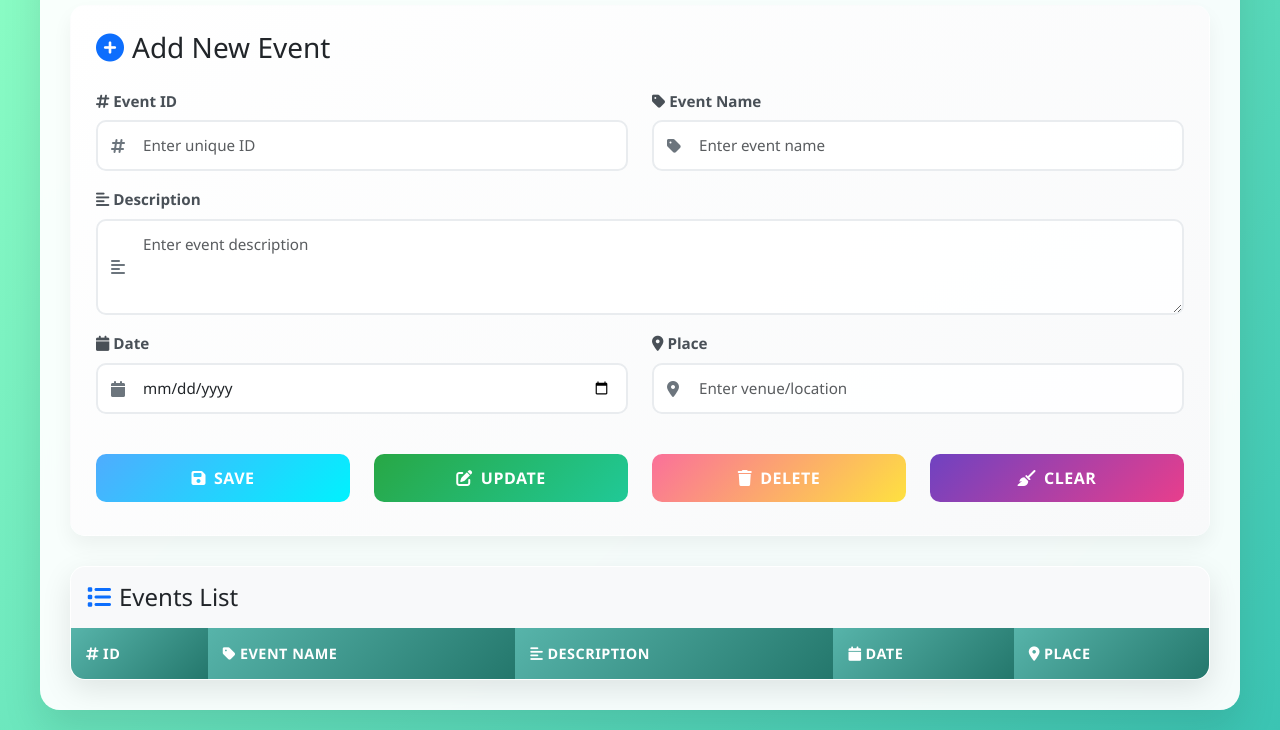
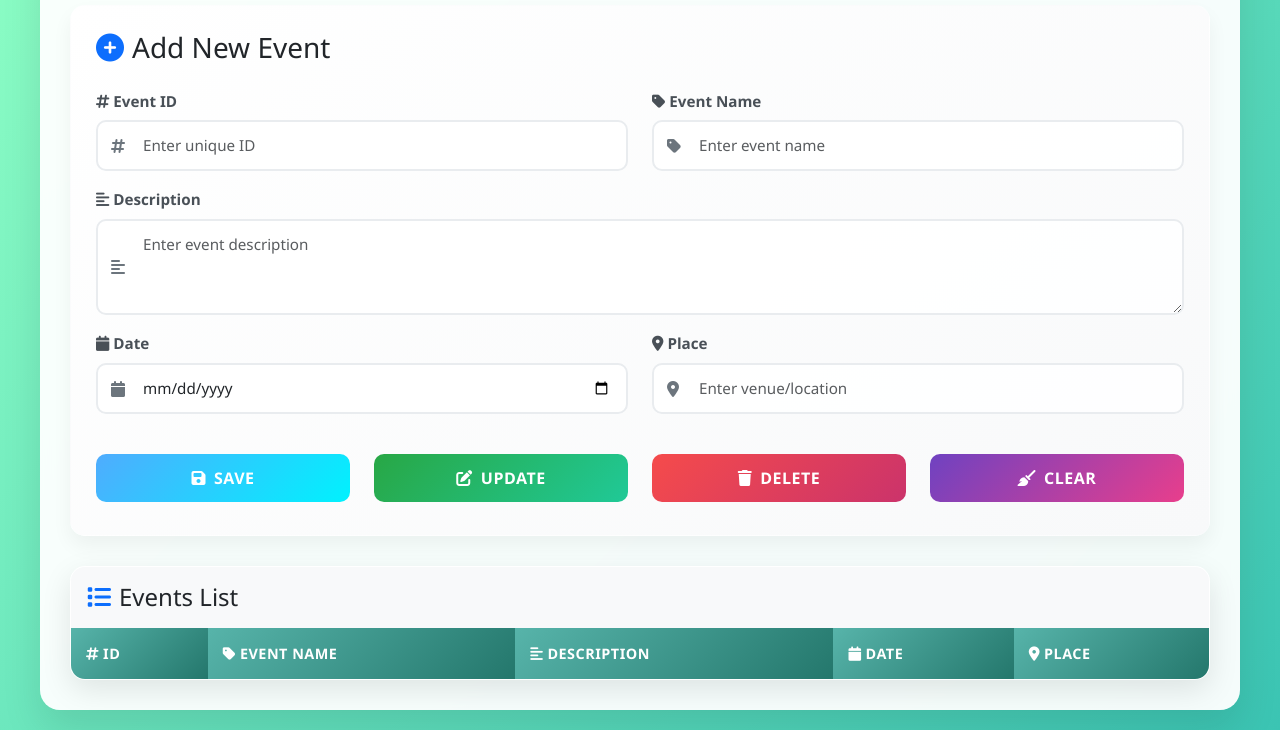
Before and after one commit to hasinduudara/AAD-ORINAL, a plain HTML site: page FrontEnd/index.html in a window 1280 px wide. Shown: the part 123-853 px from the top of the page. Drawn offline with nearby package versions, Linux system fonts and the light colour scheme; no server answers.

Commit message:
Update UI color

```diff
--- a/FrontEnd/styles.css
+++ b/FrontEnd/styles.css
@@ -2,7 +2,7 @@
     --primary-gradient: linear-gradient(135deg, #57b4aa 0%, #24776c 100%);
     --secondary-gradient: linear-gradient(135deg, #f093fb 0%, #f5576c 100%);
     --success-gradient: linear-gradient(135deg, #4facfe 0%, #00f2fe 100%);
-    --danger-gradient: linear-gradient(135deg, #fa709a 0%, #fee140 100%);
+    --danger-gradient: linear-gradient(135deg, #f54b4b 0%, #cb336b 100%);
 }
 
 body {
```
